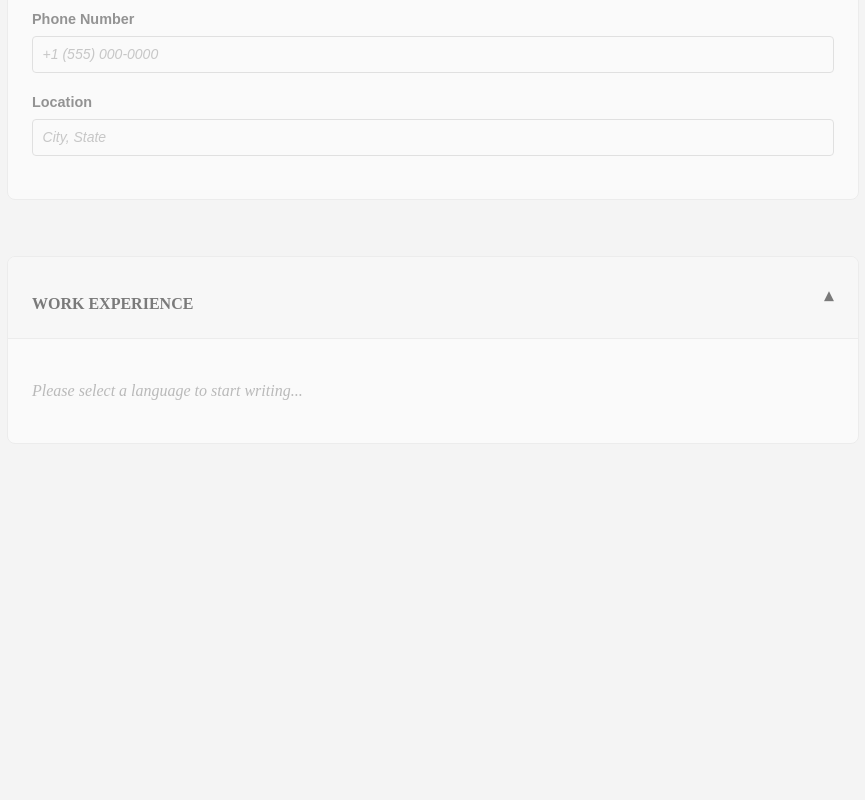
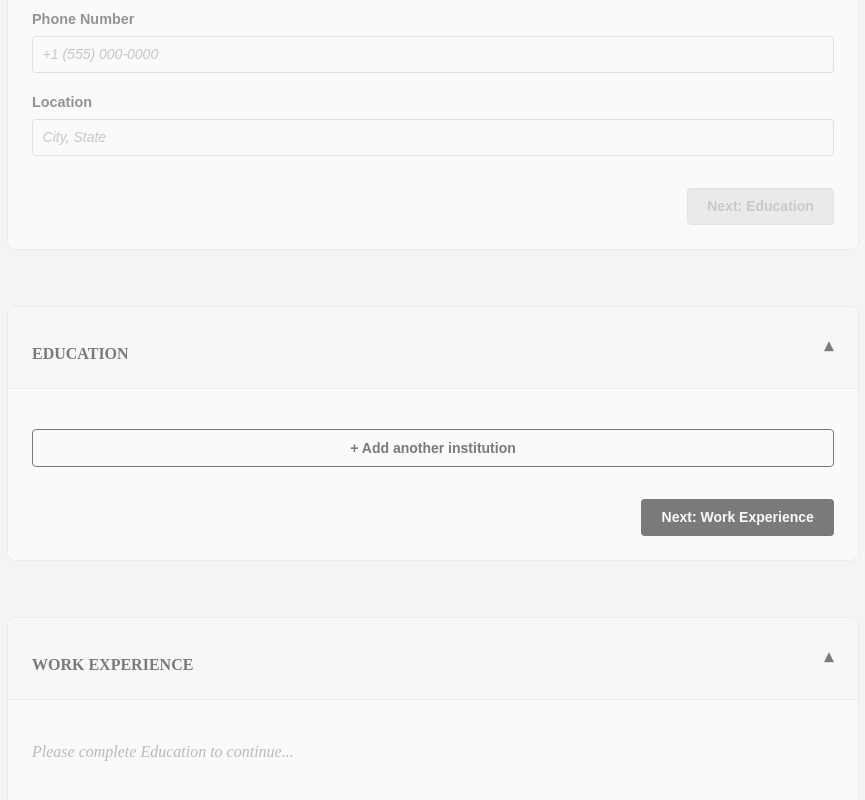
Before and after one commit to wasakabeofficial/creater_cv_format_harvard_ats, a React (Vite) app: page / in a window 1280 px wide. Shown: the part 420-1220 px from the top of the page, without its empty margins (207-1072 px from the left). Before the commit the page ends 928 px from the top, so only its background shows below. Built offline with nearby package versions, Linux system fonts and the light colour scheme.

Commit message:
Creation of the first UI component "Education" along with its stylesheet and files

```diff
--- /dev/null
+++ b/src/assets/styles/EducationForm.css
@@ -0,0 +1,78 @@
+.education-form-container {
+  width: 100%;
+  display: flex;
+  flex-direction: column;
+  gap: 1.5rem;
+}
+
+.empty-state-container {
+  text-align: center;
+  padding: 3rem;
+  background-color: #fafafa;
+  border: 2px dashed #e0e0e0;
+  border-radius: 8px;
+}
+
+.education-entry-card {
+  background-color: #ffffff;
+  border-bottom: 1px solid #eeeeee;
+  padding-bottom: 2rem;
+  margin-bottom: 1rem;
+}
+
+.education-entry-card:last-of-type {
+  border-bottom: none;
+  margin-bottom: 0;
+}
+
+.entry-actions {
+  display: flex;
+  justify-content: flex-end;
+  margin-top: 1.5rem;
+}
+
+.form-footer-actions {
+  display: flex;
+  flex-direction: column;
+  gap: 1rem;
+  margin-top: 1rem;
+}
+
+.next-step-wrapper {
+  display: flex;
+  justify-content: flex-end;
+  margin-top: 1rem;
+  border-top: 1px solid #eee;
+  padding-top: 2rem;
+}
+
+.date-field-container {
+  display: flex;
+  flex-direction: column;
+  gap: 0.5rem;
+  width: 100%;
+}
+
+.date-field-label {
+  font-size: 0.9rem;
+  font-weight: 600;
+  color: #2d3436;
+}
+
+.date-field-input {
+  padding: 0.8rem;
+  border: 1px solid #dfe6e9;
+  border-radius: 4px;
+  font-size: 1rem;
+  outline: none;
+  transition: border-color 0.2s;
+}
+
+.date-field-input:focus {
+  border-color: #1a1a1a;
+}
+
+.required-mark {
+  color: #d63031;
+  margin-left: 4px;
+}
--- /dev/null
+++ b/src/components/layout/EducationEntryItem.tsx
@@ -0,0 +1,101 @@
+import React from "react";
+import type { EducationEntry } from "../../types/cv/Education.type";
+import { Input, Button } from "../ui";
+import DateField from "../ui/DateField";
+
+export const EducationEntryItem = ({
+  entry,
+  index,
+  translations,
+  onEntryChange,
+  onRemove,
+  language,
+}: {
+  entry: EducationEntry;
+  index: number;
+  translations: any;
+  onEntryChange: (id: string, updatedEntry: Partial<EducationEntry>) => void;
+  onRemove: (id: string) => void;
+  language: "en" | "es";
+}) => {
+  const handleInputChange = (event: React.ChangeEvent<HTMLInputElement>) => {
+    const { name, value } = event.target;
+    onEntryChange(entry.id, { [name]: value });
+  };
+
+  return (
+    <div
+      className="education-entry-card"
+      style={{
+        marginBottom: "1.5rem",
+        paddingBottom: "1rem",
+        borderBottom: "1px solid #eee",
+      }}
+    >
+      <div className="personal-info-grid">
+        <Input
+          id={`education-institution-${index}`}
+          label={translations.institutionLabel}
+          name="institution"
+          value={entry.institution}
+          onChange={handleInputChange}
+          placeholder={translations.institutionPlaceholder}
+          validationType="alphanumeric"
+          required
+        />
+        <Input
+          id={`education-degree-${index}`}
+          label={translations.degreeLabel}
+          name="degree"
+          value={entry.degree}
+          onChange={handleInputChange}
+          placeholder={translations.degreePlaceholder}
+          validationType="alphanumeric"
+          required
+        />
+        <Input
+          id={`education-field-of-study-${index}`}
+          label={translations.fieldOfStudyLabel}
+          name="fieldOfStudy"
+          value={entry.fieldOfStudy}
+          onChange={handleInputChange}
+          placeholder={translations.fieldOfStudyPlaceholder}
+          validationType="alphanumeric"
+        />
+        <DateField
+          id={`education-start-date-${index}`}
+          label={translations.startDateLabel}
+          name="startDate"
+          value={entry.startDate}
+          onChange={handleInputChange}
+          placeholder={translations.startDatePlaceholder}
+        />
+        <DateField
+          id={`education-end-date-${index}`}
+          label={translations.endDateLabel}
+          name="endDate"
+          value={entry.endDate}
+          onChange={handleInputChange}
+          placeholder={translations.endDatePlaceholder}
+        />
+        <Input
+          id={`education-location-${index}`}
+          label={translations.locationLabel}
+          name="location"
+          value={entry.location}
+          onChange={handleInputChange}
+          placeholder={translations.locationPlaceholder}
+          validationType="alphanumeric"
+        />
+      </div>
+      <div className="entry-actions" style={{ marginTop: "1rem" }}>
+        <Button
+          label={language === "es" ? "Eliminar" : "Remove"}
+          onClick={() => onRemove(entry.id)}
+          variant="secondary"
+          className="remove-education-button"
+        />
+      </div>
+    </div>
+  );
+};
--- /dev/null
+++ b/src/components/layout/EducationForm.tsx
@@ -0,0 +1,81 @@
+import { EDUCATION_TRANSLATIONS } from "../../constants/ui-translations";
+import type { EducationEntry } from "../../types/cv/Education.type";
+import { Button } from "../ui";
+import { EducationEntryItem } from "./EducationEntryItem";
+
+interface EducationFormProps {
+  educationData: EducationEntry[];
+  onEducationChange: (
+    id: string,
+    updatedEntry: Partial<EducationEntry>,
+  ) => void;
+  onAddEducation: () => void;
+  onRemoveEducation: (id: string) => void;
+  onNextStepAction: () => void;
+  language: "en" | "es";
+}
+
+export const EducationForm = ({
+  educationData,
+  onEducationChange,
+  onAddEducation,
+  onRemoveEducation,
+  onNextStepAction,
+  language,
+}: EducationFormProps) => {
+  const translations = EDUCATION_TRANSLATIONS[language];
+
+  return (
+    <div className="education-form-container">
+      {educationData.map((entry, index) => (
+        <EducationEntryItem
+          key={entry.id}
+          entry={entry}
+          index={index}
+          translations={translations}
+          onEntryChange={onEducationChange}
+          onRemove={onRemoveEducation}
+          language={language}
+        />
+      ))}
+
+      <div
+        className="education-actions"
+        style={{
+          display: "flex",
+          flexDirection: "column",
+          gap: "1rem",
+          marginTop: "1rem",
+        }}
+      >
+        <Button
+          label={
+            language === "es"
+              ? "+ Agregar otra institución"
+              : "+ Add another institution"
+          }
+          onClick={onAddEducation}
+          variant="secondary"
+        />
+
+        <div
+          style={{
+            display: "flex",
+            justifyContent: "flex-end",
+            marginTop: "1rem",
+          }}
+        >
+          <Button
+            label={
+              language === "es"
+                ? "Siguiente: Experiencia Laboral"
+                : "Next: Work Experience"
+            }
+            onClick={onNextStepAction}
+            variant="primary"
+          />
+        </div>
+      </div>
+    </div>
+  );
+};
--- a/src/components/layout/PersonalInfoForm.tsx
+++ b/src/components/layout/PersonalInfoForm.tsx
@@ -1,5 +1,5 @@
 import type { PersonalInformation } from "../../types/cv/Personal.Information.type";
-import { Input } from "../ui";
+import { Input, Button } from "../ui";
 import "../../assets/styles/PersonalInfoForm.css";
 import { PERSONAL_INFORMATION_TRANSLATIONS } from "../../constants/ui-translations";
 
@@ -7,14 +7,19 @@ interface PersonalInformationFormProperties {
   data: PersonalInformation;
   onChange: (info: Partial<PersonalInformation>) => void;
   language: "en" | "es";
+  onNextStepAction: () => void;
 }
 
 export const PersonalInfoForm = ({
   data,
   onChange,
   language,
+  onNextStepAction,
 }: PersonalInformationFormProperties) => {
   const translations = PERSONAL_INFORMATION_TRANSLATIONS[language];
+
+  const isInformationComplete =
+    data.fullName.trim() !== "" && data.email.trim() !== "";
 
   const handleInputChange = (event: React.ChangeEvent<HTMLInputElement>) => {
     const { name, value } = event.target;
@@ -22,6 +27,7 @@ export const PersonalInfoForm = ({
   };
 
   return (
+    <div className="personal-information-container">
       <div className="personal-info-grid">
         <Input
           id="personal-information-full-name"
@@ -67,5 +73,23 @@ export const PersonalInfoForm = ({
           validationType="alphanumeric"
         />
       </div>
+
+      <div
+        className="form-navigation-actions"
+        style={{
+          marginTop: "2rem",
+          display: "flex",
+          justifyContent: "flex-end",
+        }}
+      >
+        <Button
+          label={language === "es" ? "Siguiente: Educación" : "Next: Education"}
+          onClick={onNextStepAction}
+          disabled={!isInformationComplete}
+          variant="primary"
+          className="next-step-button"
+        />
+      </div>
+    </div>
   );
 };
--- a/src/features/editor/EditorLayout.tsx
+++ b/src/features/editor/EditorLayout.tsx
@@ -1,16 +1,28 @@
 import { useState } from "react";
-import { SectionCard, Title } from "../../components/ui"; // Importamos Title
+import { SectionCard, Title } from "../../components/ui";
 import { PersonalInfoForm } from "../../components/layout/PersonalInfoForm";
 import { useCurriculumVitae } from "../../hooks/useCurriculumVitae";
 import { EDITOR_TRANSLATIONS } from "../../constants/ui-translations";
 import "../../assets/styles/EditorLayout.css";
+import { EducationForm } from "../../components/layout/EducationForm";
 
 type SelectedLanguage = "en" | "es" | null;
 
 export const EditorLayout = () => {
-  const { cvData, updatePersonalInformation, isDirty } = useCurriculumVitae();
+  const {
+    cvData,
+    updatePersonalInformation,
+    updateEducation,
+    addEducation,
+    removeEducation,
+    addWorkExperience,
+    isDirty,
+  } = useCurriculumVitae();
+
   const [selectedLanguage, setSelectedLanguage] =
     useState<SelectedLanguage>(null);
+  const [isEducationUnlocked, setIsEducationUnlocked] = useState(false);
+  const [isWorkUnlocked, setIsWorkUnlocked] = useState(false);
 
   const handleLanguageChange = (
     event: React.ChangeEvent<HTMLSelectElement>,
@@ -18,8 +30,37 @@ export const EditorLayout = () => {
     setSelectedLanguage(event.target.value as SelectedLanguage);
   };
 
+  const handleNextToEducation = () => {
+    setIsEducationUnlocked(true);
+    if (cvData.education.length === 0) {
+      addEducation({
+        id: crypto.randomUUID(),
+        institution: "",
+        location: "",
+        degree: "",
+        fieldOfStudy: "",
+        startDate: "",
+        endDate: "",
+      });
+    }
+  };
+
+  const handleNextToWork = () => {
+    setIsWorkUnlocked(true);
+    if (cvData.workExperience.length === 0) {
+      addWorkExperience({
+        id: crypto.randomUUID(),
+        company: "",
+        location: "",
+        jobTitle: "",
+        startDate: "",
+        endDate: "",
+        achievements: "",
+      });
+    }
+  };
+
   const isEditorDisabled = selectedLanguage === null;
-
   const translations = selectedLanguage
     ? EDITOR_TRANSLATIONS[selectedLanguage]
     : null;
@@ -73,17 +114,57 @@ export const EditorLayout = () => {
               data={cvData.personalInformation}
               onChange={updatePersonalInformation}
               language={selectedLanguage ?? "en"}
+              onNextStepAction={handleNextToEducation}
+            />
+          </div>
+        </SectionCard>
+
+        <SectionCard title={translations?.education ?? "Education"}>
+          <div
+            className={
+              !isEducationUnlocked || isEditorDisabled
+                ? "pointer-events-none opacity-50"
+                : ""
+            }
+          >
+            <EducationForm
+              educationData={cvData.education}
+              onEducationChange={updateEducation}
+              onRemoveEducation={removeEducation}
+              onAddEducation={() =>
+                addEducation({
+                  id: crypto.randomUUID(),
+                  institution: "",
+                  location: "",
+                  degree: "",
+                  fieldOfStudy: "",
+                  startDate: "",
+                  endDate: "",
+                })
+              }
+              language={selectedLanguage ?? "en"}
+              onNextStepAction={handleNextToWork}
             />
           </div>
         </SectionCard>
 
         <SectionCard title={translations?.workExperience ?? "Work Experience"}>
-          <p className="placeholder-text">
-            {translations?.placeholder ??
-              "Please select a language to start writing..."}
-          </p>
+          <div
+            className={
+              !isWorkUnlocked || isEditorDisabled
+                ? "pointer-events-none opacity-50"
+                : ""
+            }
+          >
+            <p className="placeholder-text">
+              {translations?.placeholder ??
+                "Please complete Education to continue..."}
+            </p>
+          </div>
         </SectionCard>
       </main>
     </div>
   );
 };
+
+export default EditorLayout;
```
Lines whose indentation alone changed are shown as unchanged.
